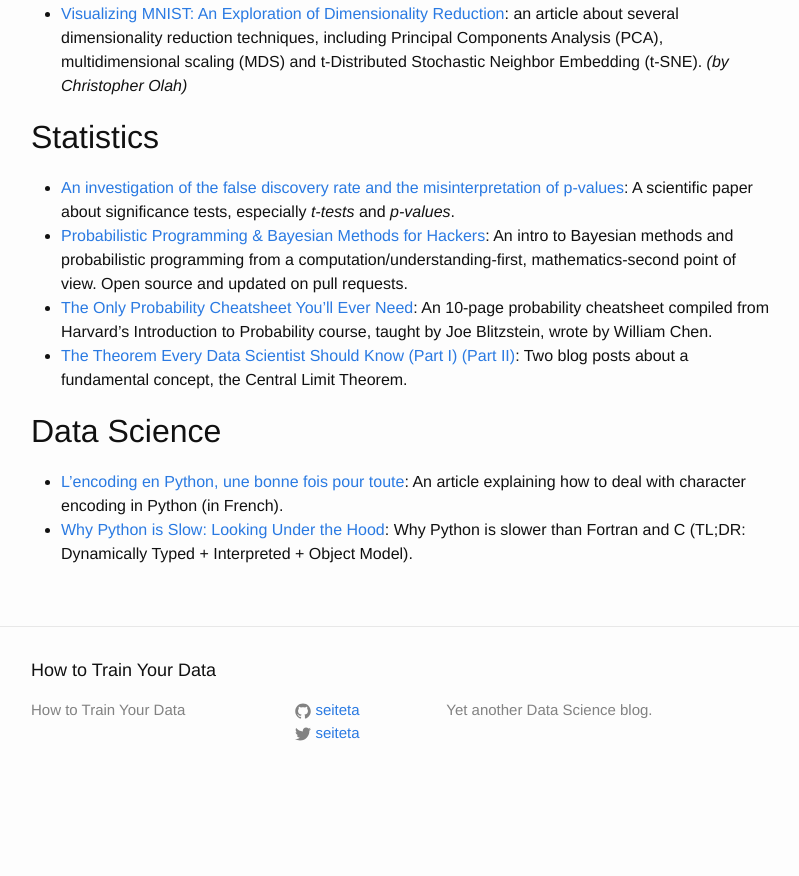
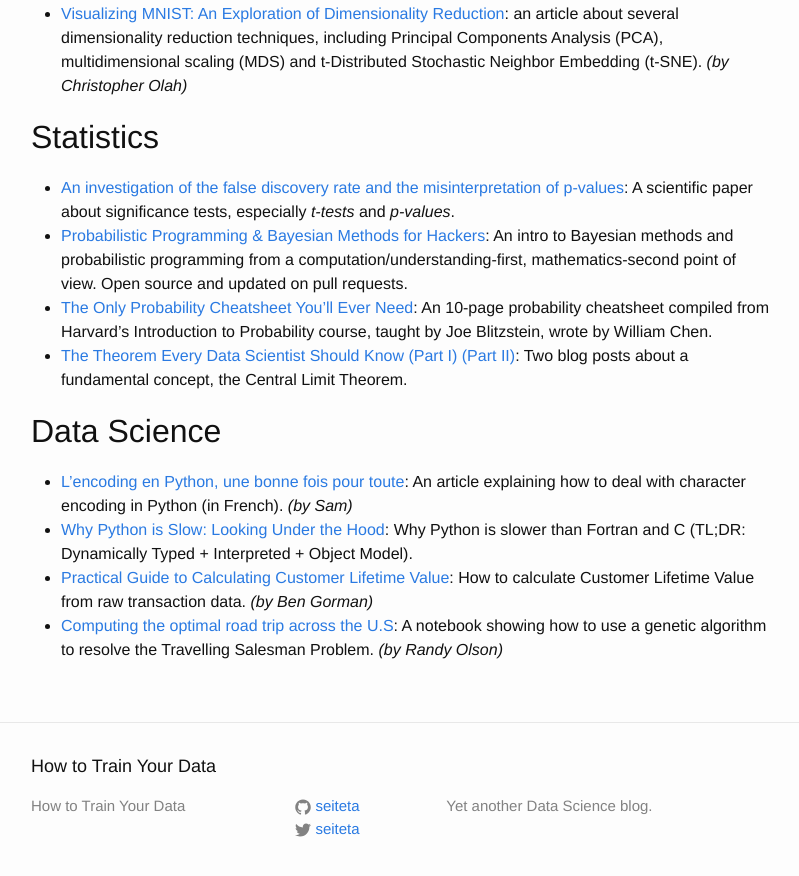
Before and after one commit to seiteta/seiteta.github.io_old, a Jekyll site: the page built from _posts/2015-01-04-articles.md, in a window 1280 px wide and 900 px high, scrolled down 723 px. Shown: the top 876 px of the window, without its empty margins (239-1038 px from the left). Built offline with Jekyll 4.4.1, drawn with Linux system fonts in a browser that asks for light colours; before the commit the page ends 1527 px from its top, so only the background shows below that.

Commit message:
Update 2015-01-04-articles.md

```diff
--- a/_posts/2015-01-04-articles.md
+++ b/_posts/2015-01-04-articles.md
@@ -32,5 +32,7 @@ author: Frédéric Bardolle
 
 ## Data Science
 
-* [L’encoding en Python, une bonne fois pour toute](http://sametmax.com/lencoding-en-python-une-bonne-fois-pour-toute/): An article explaining how to deal with character encoding in Python (in French).
+* [L’encoding en Python, une bonne fois pour toute](http://sametmax.com/lencoding-en-python-une-bonne-fois-pour-toute/): An article explaining how to deal with character encoding in Python (in French). *(by Sam)*
 * [Why Python is Slow: Looking Under the Hood](https://jakevdp.github.io/blog/2014/05/09/why-python-is-slow/): Why Python is slower than Fortran and C (TL;DR: Dynamically Typed + Interpreted + Object Model).
+* [Practical Guide to Calculating Customer Lifetime Value](http://gormanalysis.com/practical-guide-to-calculating-customer-lifetime-value-clv/): How to calculate Customer Lifetime Value from raw transaction data. *(by Ben Gorman)*
+* [Computing the optimal road trip across the U.S](https://github.com/rhiever/Data-Analysis-and-Machine-Learning-Projects/blob/master/optimal-road-trip/Computing%20the%20optimal%20road%20trip%20across%20the%20U.S..ipynb): A notebook showing how to use a genetic algorithm to resolve the Travelling Salesman Problem. *(by Randy Olson)*
```
